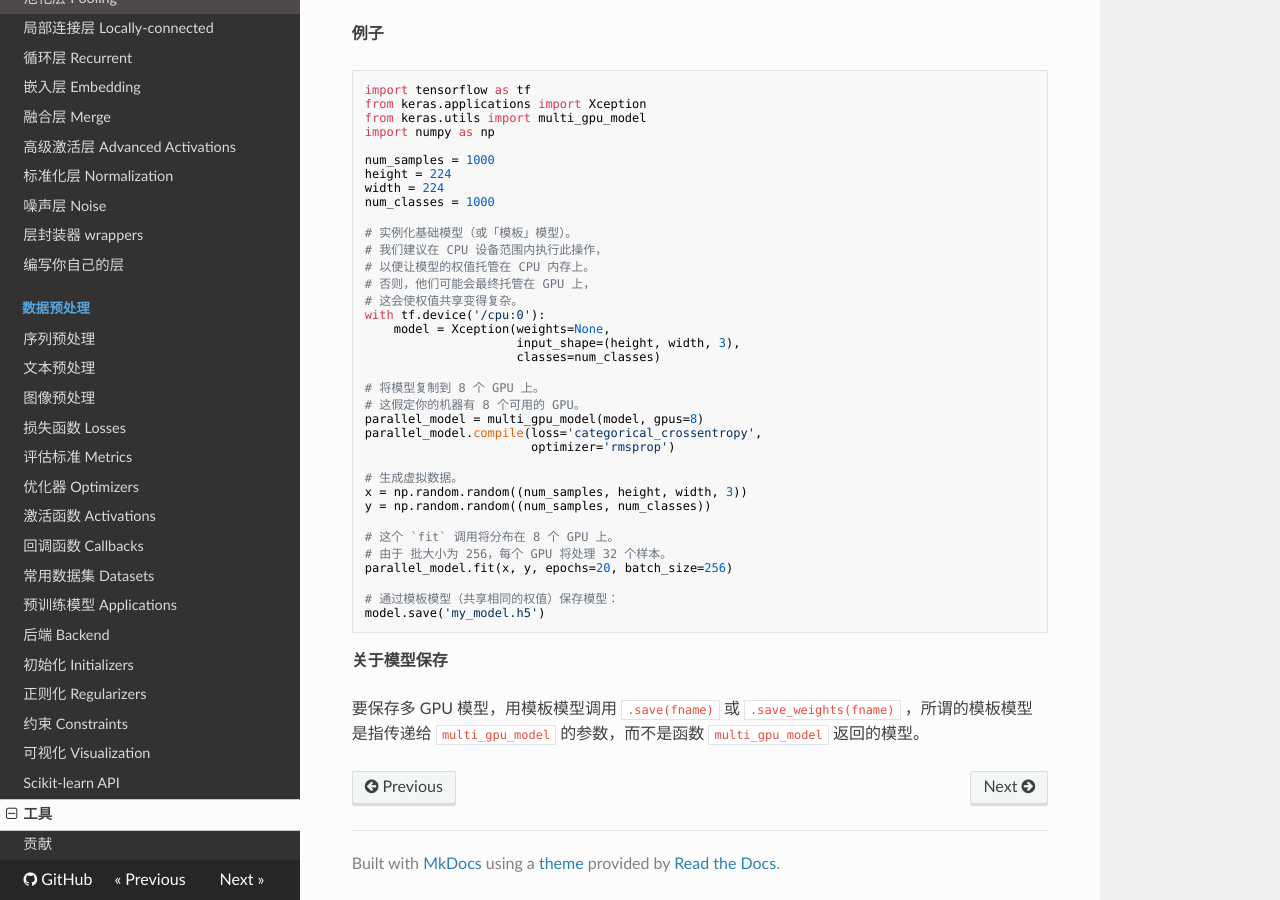
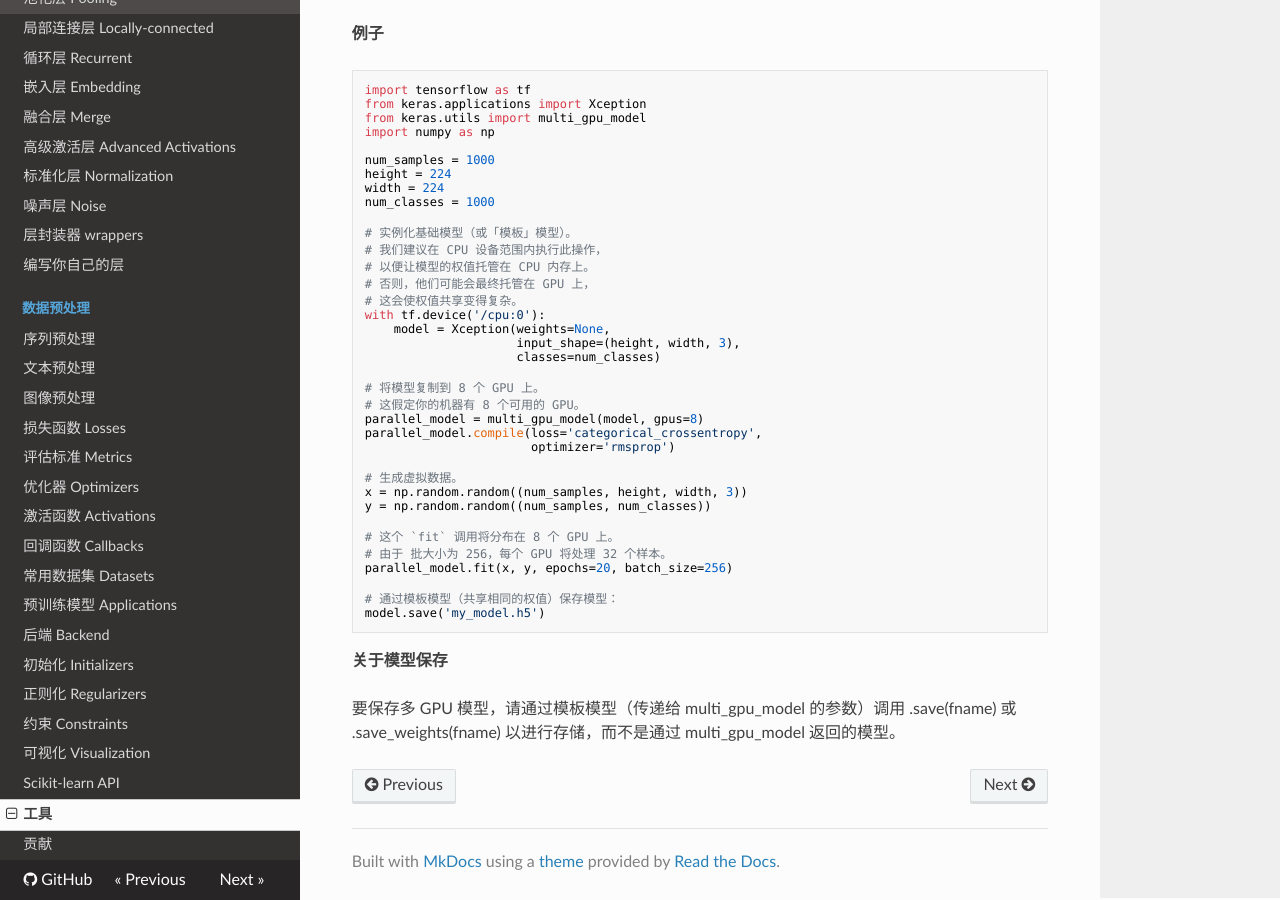
Before and after one commit to keras-team/keras-docs-zh, an MkDocs documentation site: the page built from sources/utils.md, in a window 1280 px wide and 900 px high, scrolled down 5219 px. Built offline with MkDocs 1.6.1, drawn with Linux system fonts in a browser that asks for light colours; nearby versions of some CDN libraries; old or Windows-style settings are respelled for this version of MkDocs.

Commit message:
Update utils.md

```diff
--- a/sources/utils.md
+++ b/sources/utils.md
@@ -336,4 +336,4 @@ model.save('my_model.h5')
 
 __关于模型保存__
 
-要保存多 GPU 模型，用模板模型调用 `.save(fname)` 或 `.save_weights(fname)` ，所谓的模板模型是指传递给 `multi_gpu_model` 的参数，而不是函数 `multi_gpu_model` 返回的模型。
+要保存多 GPU 模型，请通过模板模型（传递给 multi_gpu_model 的参数）调用 .save(fname) 或 .save_weights(fname) 以进行存储，而不是通过 multi_gpu_model 返回的模型。
```
